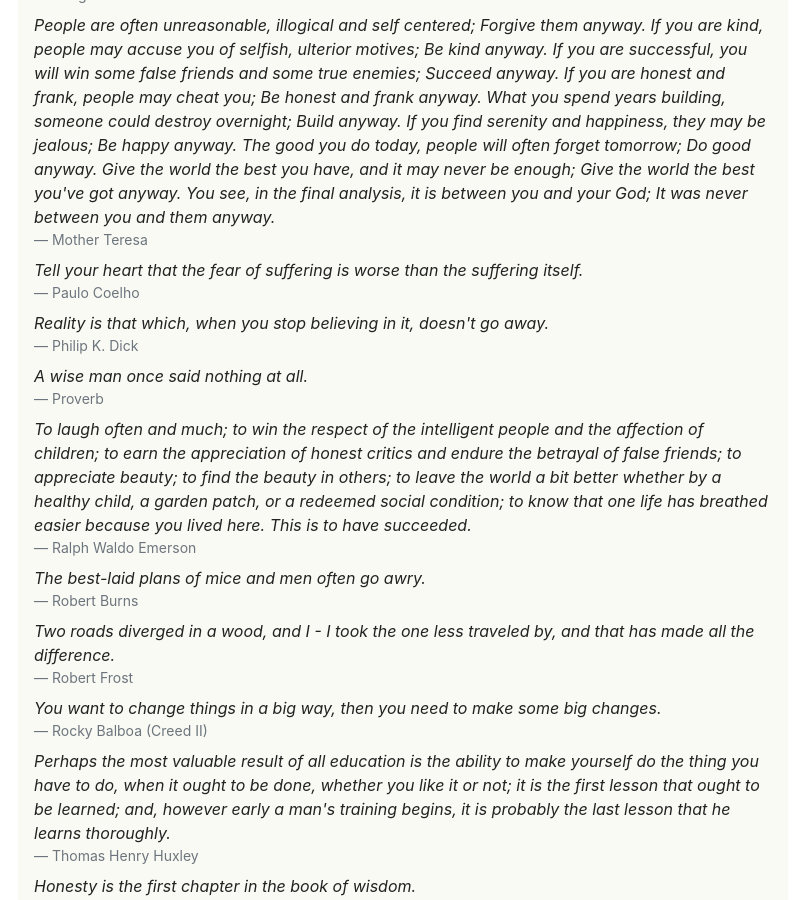
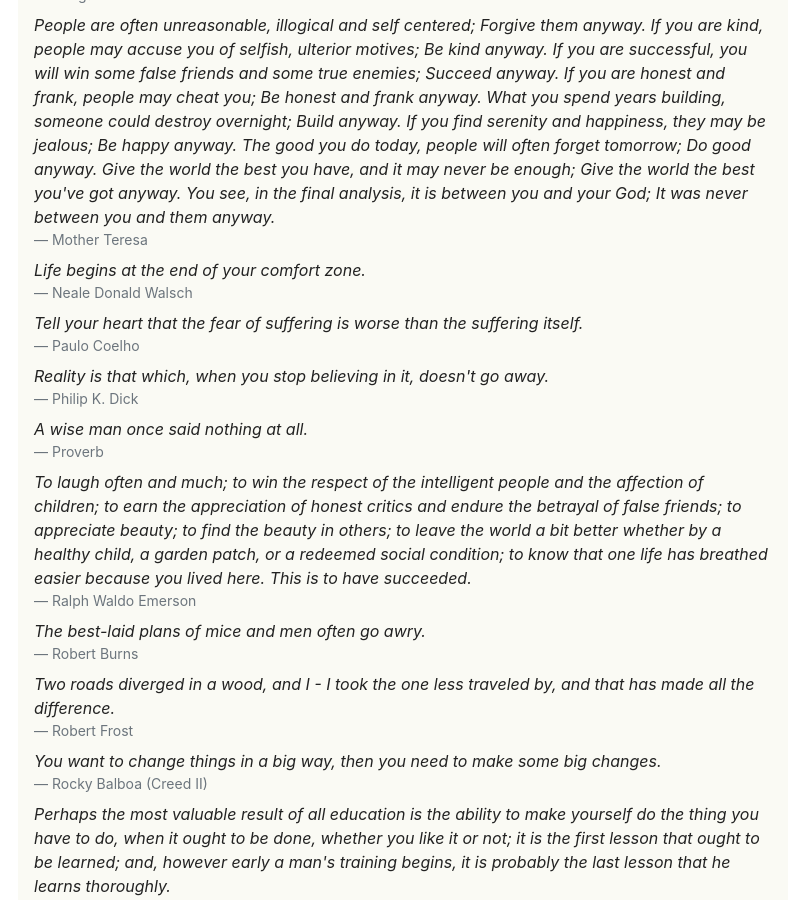
Before and after one commit to mackorone/mackorone.github.io, a Jekyll site: the page built from quotes.html, in a window 1280 px wide and 900 px high, scrolled down 3174 px. Shown: the whole window, without its empty margins (237-1036 px from the left). Built offline with Jekyll 4.4.1, drawn with Linux system fonts in a browser that asks for light colours; nearby versions of some CDN libraries.

Commit message:
Add quote

```diff
--- a/_data/quotes.yml
+++ b/_data/quotes.yml
@@ -129,3 +129,5 @@
   link: https://youtu.be/9nDERwGTkgA?t=48
 - quote: You want to change things in a big way, then you need to make some big changes.
   source: Rocky Balboa (Creed II)
+- quote: Life begins at the end of your comfort zone.
+  source: Neale Donald Walsch
```
